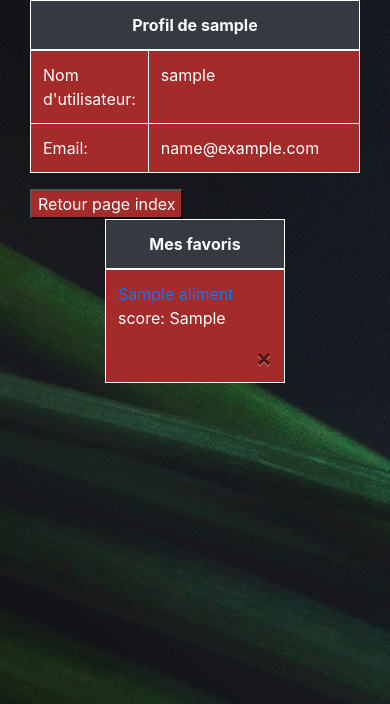
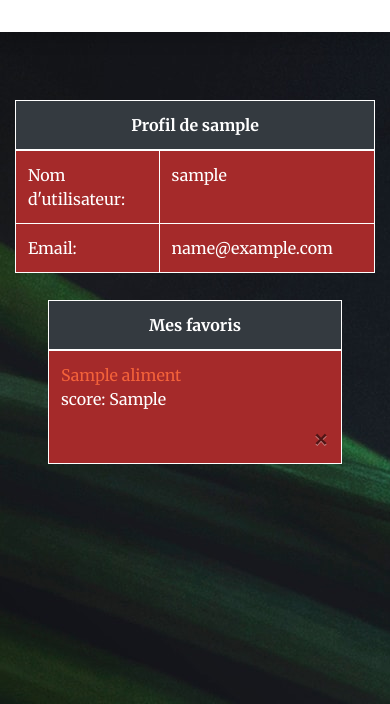
Before and after one commit to fred1599/nutella, a Django app: page /account/profil/ in a window 390 px wide. Shown: the top 704 px of the page. Run offline with Django 3.2, Linux system fonts and the light colour scheme; a user stored in the database is signed in; tables that the repository leaves empty hold one stand-in row (values such as "Sample post"); some libraries are stand-ins or nearby versions.

Commit message:
esthétique

```diff
--- a/account/templates/account/profil.html
+++ b/account/templates/account/profil.html
@@ -5,16 +5,23 @@
 <head>
     <meta charset="UTF-8">
     <title>Profil de {{ user.username }}</title>
-    <link rel="stylesheet" href="https://stackpath.bootstrapcdn.com/bootstrap/4.3.1/css/bootstrap.min.css" integrity="sha384-ggOyR0iXCbMQv3Xipma34MD+dH/1fQ784/j6cY/iJTQUOhcWr7x9JvoRxT2MZw1T" crossorigin="anonymous">
-    <script src="https://code.jquery.com/jquery-3.3.1.slim.min.js" integrity="sha384-q8i/X+965DzO0rT7abK41JStQIAqVgRVzpbzo5smXKp4YfRvH+8abtTE1Pi6jizo" crossorigin="anonymous"></script>
-    <script src="https://cdnjs.cloudflare.com/ajax/libs/popper.js/1.14.7/umd/popper.min.js" integrity="sha384-UO2eT0CpHqdSJQ6hJty5KVphtPhzWj9WO1clHTMGa3JDZwrnQq4sF86dIHNDz0W1" crossorigin="anonymous"></script>
-    <script src="https://stackpath.bootstrapcdn.com/bootstrap/4.3.1/js/bootstrap.min.js" integrity="sha384-JjSmVgyd0p3pXB1rRibZUAYoIIy6OrQ6VrjIEaFf/nJGzIxFDsf4x0xIM+B07jRM" crossorigin="anonymous"></script>
+    <link rel="stylesheet" href="https://stackpath.bootstrapcdn.com/bootstrap/4.3.1/css/bootstrap.min.css"
+          integrity="sha384-ggOyR0iXCbMQv3Xipma34MD+dH/1fQ784/j6cY/iJTQUOhcWr7x9JvoRxT2MZw1T" crossorigin="anonymous">
+    <script src="https://code.jquery.com/jquery-3.3.1.slim.min.js"
+            integrity="sha384-q8i/X+965DzO0rT7abK41JStQIAqVgRVzpbzo5smXKp4YfRvH+8abtTE1Pi6jizo"
+            crossorigin="anonymous"></script>
+    <script src="https://cdnjs.cloudflare.com/ajax/libs/popper.js/1.14.7/umd/popper.min.js"
+            integrity="sha384-UO2eT0CpHqdSJQ6hJty5KVphtPhzWj9WO1clHTMGa3JDZwrnQq4sF86dIHNDz0W1"
+            crossorigin="anonymous"></script>
+    <script src="https://stackpath.bootstrapcdn.com/bootstrap/4.3.1/js/bootstrap.min.js"
+            integrity="sha384-JjSmVgyd0p3pXB1rRibZUAYoIIy6OrQ6VrjIEaFf/nJGzIxFDsf4x0xIM+B07jRM"
+            crossorigin="anonymous"></script>
     <meta name="viewport" content="width=device-width, initial-scale=1, shrink-to-fit=no">
     <style>
         #tw1, #tw2{
             border-color: white;
             background-color: brown;
-            width: 70%;
+            width: 60%;
         }
 
         #tl1, #tl2{
@@ -28,9 +35,11 @@
         }
 
         #table2{
-            width:50%;
-            margin-left:auto;
-            margin-right:auto;
+            width:100%;
+            position:relative;
+            top:300px;
+            margin-left: 15%;
+            margin-right: 15%;
         }
 
         .row{
@@ -49,14 +58,104 @@
         #aliment{
             margin-left: 30px;
         }
+
+
+
+
     </style>
+
+    <!-- Font Awesome Icons -->
+    <link href="{% static 'index/css/all.min.css' %}" rel="stylesheet" type="text/css">
+
+    <!-- Google Fonts -->
+    <link href="https://fonts.googleapis.com/css?family=Merriweather+Sans:400,700" rel="stylesheet">
+    <link href='https://fonts.googleapis.com/css?family=Merriweather:400,300,300italic,400italic,700,700italic'
+          rel='stylesheet' type='text/css'>
+
+    <!-- Plugin CSS -->
+    <link href="{% static 'index/css/magnific-popup.css' %}" rel="stylesheet">
+
+    <!-- Theme CSS - Includes Bootstrap -->
+    <link href="{% static 'index/css/creative.min.css' %}" rel="stylesheet">
+
+    <!-- My Input of page -->
+    <link href="{% static 'index/css/myinput.css' %}" rel="stylesheet">
+
+    <!-- My Form of page -->
+    <link href="{% static 'index/css/myform.css' %}" rel="stylesheet">
+
+    <!-- images results form badge + image -->
+    <link href="{% static 'aliments/css/image_css' %}" rel="stylesheet">
+
+    <!-- font awesome -->
+    <script src="https://kit.fontawesome.com/cdcf4ac432.js"></script>
+
+    <!-- favicon -->
+    <link rel="icon" type="image/png" href="{% static 'index/images/logo_pur_beurre-favicon.png' %}"/>
+
 </head>
+
 <body background="{% static 'index/images/bg-masthead.jpg' %}">
+<section>
+    <nav class="navbar navbar-expand-lg navbar-light fixed-top py-3" id="mainNav">
+        <div class="collapse navbar-collapse" id="navbarResponsive">
+            <ul class="navbar-nav ml-auto my-2 my-lg-0" style="white-space: nowrap;">
+                <li class="nav-item" style="display:inline-block;">
+                    <a class="navbar-brand js-scroll-trigger" href="/index/" style="position:relative; bottom:15px;">
+                        <img width="10%" height="10%" id="logo" alt='logo'
+                             src="{% static 'index/images/logo_pur_beurre.png' %}">
+                        Entreprise Purbeurre</a>
+                </li>
+                <li class="nav-item" style="display:inline-block">
+                    <a class="nav-link js-scroll-trigger" href="/index/#about">Nos idées</a>
+                </li>
+                <li class="nav-item" style="display:inline-block">
+                    <a class="nav-link js-scroll-trigger" href="/aliments/perso/"><i class="fas fa-carrot"></i></a>
+                </li>
+                {% if user.is_anonymous %}
+                <li class="nav-item" style="display:inline-block">
+                    <a class="nav-link js-scroll-trigger" href="/account/register/">S'enregistrer</a>
+                </li>
+                {% endif %}
+                {% if user.is_anonymous %}
+                <li class="nav-item" style="display:inline-block">
+                    <a class="nav-link js-scroll-trigger" href="/account/login/"><i class="fas fa-bell"></i>Se
+                        loguer</a>
+                </li>
+                {% endif %}
+                {% if user.is_authenticated %}
+                <li class="nav-item" style="display:inline-block">
+                    <a class="nav-link js-scroll-trigger" href="/account/disconnect/"><i class="fas fa-user-times"></i></a>
+                </li>
+                {% endif %}
+                {% if not user.is_anonymous %}
+                <li class="nav-item" style="display:inline-block">
+                    <a class="nav-link js-scroll-trigger" href="/account/profil/"><i class="fas fa-user"></i>{{ user }}</a>
+                </li>
+                {% endif %}
+                <li class="nav-item" style="display:inline-block; position:relative; bottom:28px;">
+                    <form action="/aliments/page/1/" class="form-inline mr-auto" method="post" autocomplete="off">{%
+                        csrf_token %}
+                        <div>
+                            <input class="form-control mr-sm-2" type="text" placeholder="Votre recherche"
+                                   aria-label="Search" name="product">
+                            <button class="btn btn-outline-success btn-rounded btn-sm my-0" type="submit"
+                                    style="background-color:#DE9440;color:black;">Chercher
+                            </button>
+                        </div>
+                    </form>
+                </li>
+            </ul>
+        </div>
+    </nav>
+</section>
+
+<section>
     <div class="container">
-    <div class="row">
-        <div id="table" class="col-sm">
+        <div class="row sm-12">
+            <div class="col-sm-6" style="position:absolute; top:100px; margin:0 auto:">
                 <table class="table table-bordered">
-                <thead class="thead-dark" id="td1">
+                    <thead class="thead-dark">
                     <tr>
                         <th id="tc" class="text-center" colspan="2">Profil de {{ user.get_username }}</th>
                     </tr>
@@ -73,15 +172,10 @@
                     </tbody>
                 </table>
             </div>
-        <div id="button" class="col-sm">
-            <form action="/index">
-                <input id="sub" type="submit" value="Retour page index" style="background:brown;color:white">
-            </form>
-        </div>
+            <div class="col-sm-2"></div>
         </div>
     </div>
 
-<div class="container-fluid">
     <div class="row">
         <table id="table2" class="table table-bordered">
             <thead class="thead-dark" id="td2">
@@ -105,9 +199,29 @@
             </tbody>
         </table>
     </div>
-</div>
-<script src="https://code.jquery.com/jquery-3.3.1.slim.min.js" integrity="sha384-q8i/X+965DzO0rT7abK41JStQIAqVgRVzpbzo5smXKp4YfRvH+8abtTE1Pi6jizo" crossorigin="anonymous"></script>
-<script src="https://cdnjs.cloudflare.com/ajax/libs/popper.js/1.14.7/umd/popper.min.js" integrity="sha384-UO2eT0CpHqdSJQ6hJty5KVphtPhzWj9WO1clHTMGa3JDZwrnQq4sF86dIHNDz0W1" crossorigin="anonymous"></script>
-<script src="https://stackpath.bootstrapcdn.com/bootstrap/4.3.1/js/bootstrap.min.js" integrity="sha384-JjSmVgyd0p3pXB1rRibZUAYoIIy6OrQ6VrjIEaFf/nJGzIxFDsf4x0xIM+B07jRM" crossorigin="anonymous"></script>
+</section>
+
+
+<script src="https://code.jquery.com/jquery-3.3.1.slim.min.js"
+        integrity="sha384-q8i/X+965DzO0rT7abK41JStQIAqVgRVzpbzo5smXKp4YfRvH+8abtTE1Pi6jizo"
+        crossorigin="anonymous"></script>
+<script src="https://cdnjs.cloudflare.com/ajax/libs/popper.js/1.14.7/umd/popper.min.js"
+        integrity="sha384-UO2eT0CpHqdSJQ6hJty5KVphtPhzWj9WO1clHTMGa3JDZwrnQq4sF86dIHNDz0W1"
+        crossorigin="anonymous"></script>
+<script src="https://stackpath.bootstrapcdn.com/bootstrap/4.3.1/js/bootstrap.min.js"
+        integrity="sha384-JjSmVgyd0p3pXB1rRibZUAYoIIy6OrQ6VrjIEaFf/nJGzIxFDsf4x0xIM+B07jRM"
+        crossorigin="anonymous"></script>
+
+<!-- Bootstrap core JavaScript -->
+<script src="{% static 'index/js/jquery.min.js' %}"></script>
+<script src="{% static 'index/js/bootstrap.bundle.min.js' %}"></script>
+
+<!-- Plugin JavaScript -->
+<script src="{% static 'index/js/jquery.easing.min.js' %}"></script>
+<script src="{% static 'index/js/jquery.magnific-popup.min.js' %}"></script>
+
+<!-- Custom scripts for this template -->
+<script src="{% static 'index/js/creative.min.js' %}"></script>
+
 </body>
 </html>
--- a/purbeurre/settings.py
+++ b/purbeurre/settings.py
@@ -22,7 +22,7 @@ import dj_database_url
 
 # SECURITY WARNING: don't run with debug turned on in production!
 
-DEBUG = False
+DEBUG = True
 
 SECRET_KEY = os.environ.get('SECRET_KEY')
 
```
Lines whose indentation alone changed are shown as unchanged.
